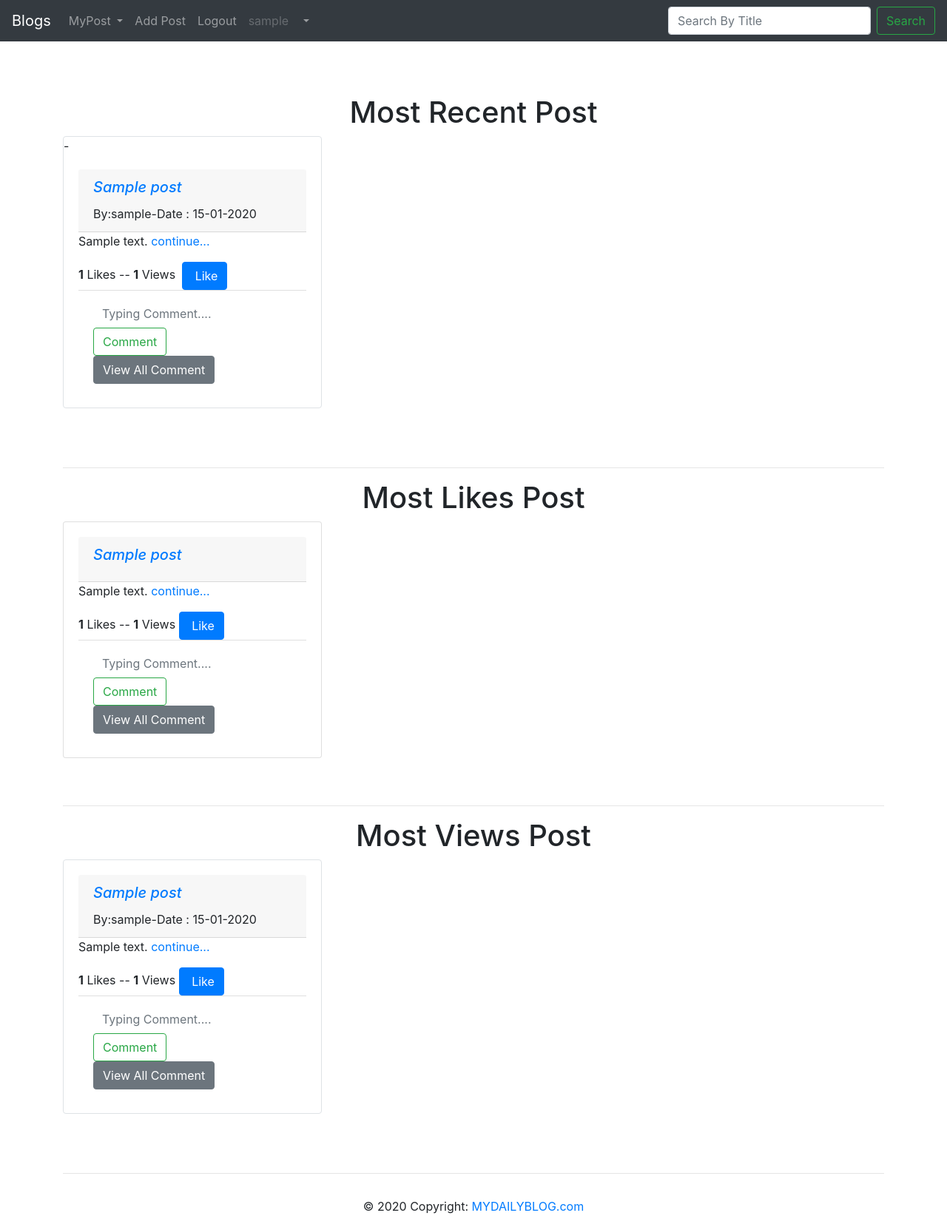
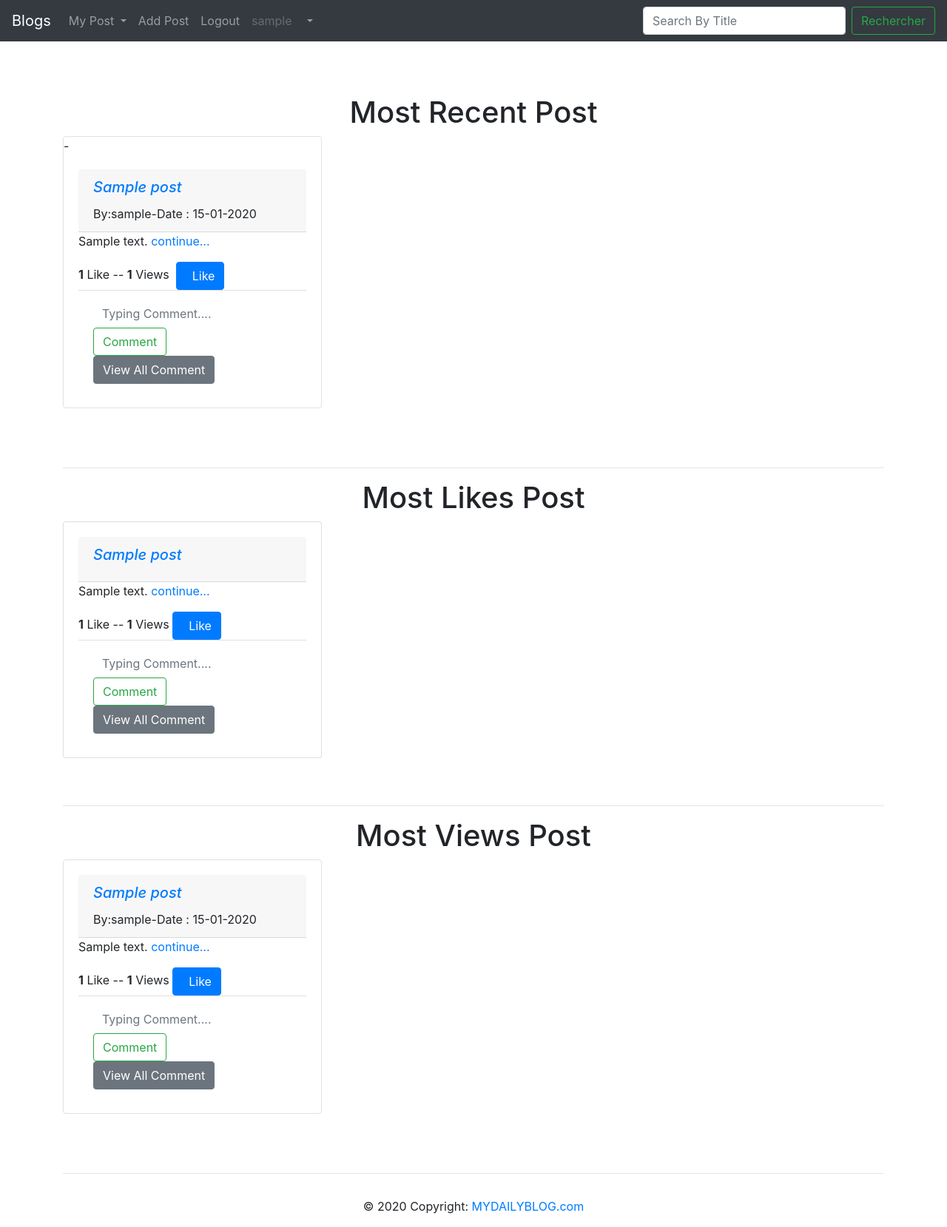
Before and after one commit to yash42408/my-daily-blog, a Django app: page /blog/home/ in a window 1280 px wide. Shown: the whole page at 74% size. Run offline with Django 3.2, Linux system fonts and the light colour scheme; a user stored in the database is signed in; tables that the repository leaves empty hold one stand-in row (values such as "Sample post"); parts of the project's set-up code (start-up, migrations or seed data) failed here and were passed over; some libraries are stand-ins or nearby versions.

Commit message:
change the translation

```diff
--- a/blog/templates/footer.html
+++ b/blog/templates/footer.html
@@ -1,8 +1,8 @@
-
+{% load i18n %}
 <footer class="page-footer font-small blue">
 
   <!-- Copyright -->
-  <div class="footer-copyright text-center py-3">© 2020 Copyright:
+  <div class="footer-copyright text-center py-3">{% trans "© 2020 Copyright" %}:
     <a href="localhost:8000"> MYDAILYBLOG.com</a>
   </div>
   <!-- Copyright -->
--- a/blog/templates/home.html
+++ b/blog/templates/home.html
@@ -1,4 +1,5 @@
 {% extends 'menu.html' %}
+{% load i18n %}
 {% block title%}
   Greeting of the day!
 {% endblock%}
@@ -14,7 +15,7 @@
 {% block content %}
 {% comment %} {% if user.is_authenticated %} {% endcomment %}
 <br/><br/>
-<h1 class="text-center">Most Recent Post</h1>
+<h1 class="text-center">{% trans "Most Recent Post" %}</h1>
 <div class="recent row">
  {% for recent_post in most_recent_post %}
   <div class="mostrecent col-md-4">
@@ -25,16 +26,16 @@
         By:{{recent_post.blogger}}-Date : {{recent_post.post_date|date:'d-m-Y'}}
       </div>
         <p class="card-text">{{recent_post.body|safe|truncatewords:"25"}} <a href="{% url 'articledetail' recent_post.id %}" > continue...</a></p>
-        <b class="output{{recent_post.id}}">{{recent_post.total_likes}}</b> Likes -- <b>{{recent_post.post_view}}</b> Views&nbsp
-        <a href="#" class="likebutton btn btn-primary" data-catid="{{recent_post.id}}">&nbspLike</a>
+        <b class="output{{recent_post.id}}">{{recent_post.total_likes}}</b> {% trans "Like" %} -- <b>{{recent_post.post_view}}</b> {% trans "Views" %}&nbsp
+        <a href="#" class="likebutton btn btn-primary" data-catid="{{recent_post.id}}">&nbsp {% trans "Like" %}</a>
         <br/>
 
         <div class="card-footer bg-transparent">
         <form class="commentform form-inline my-2 my-lg-0" method="POST" action="#" data-postid="{{recent_post.id}}" >
          {% csrf_token %}
          <input class="form-control transparent-input"  id="content{{recent_post.id}}" type="search" placeholder="Typing Comment...." name="title" aria-label="Search">
-         <button class="btn btn-outline-success my-2 my-sm-0" type="submit">Comment</button>&nbsp&nbsp
-          <a href="{% url 'articledetail' recent_post.id %}" class="btn btn-secondary">View All Comment</a>
+         <button class="btn btn-outline-success my-2 my-sm-0" type="submit">{% trans "Comment" %}</button>&nbsp&nbsp
+          <a href="{% url 'articledetail' recent_post.id %}" class="btn btn-secondary">{% trans "View All Comment" %}</a>
         </form>
         </div>
       </div>
@@ -54,7 +55,7 @@
 </div>
 {% endif %}
 <hr>
-<h1 class="text-center">Most Likes Post</h1>
+<h1 class="text-center">{% trans "Most Likes Post" %}</h1>
 <div class="like row">
 {% for like_post in most_likes_post  %}
   <div class="mostlike col-sm-4">
@@ -64,14 +65,14 @@
         <a href="{% url 'articledetail' like_post.id %}"><h5 class="card-title"><i>{{like_post.title}}</i></h5></a>
         </div>
           <p class="card-text">{{like_post.body|safe|truncatewords:"25"}} <a href="#" > continue...</a></p>
-          <b class="output{{like_post.id}}">{{like_post.total_likes}}</b> Likes -- <b>{{like_post.post_view}}</b> Views&nbsp<a href="#" class="likebutton btn btn-primary" data-catid="{{like_post.id}}">&nbspLike</a>
+          <b class="output{{like_post.id}}">{{like_post.total_likes}}</b> {% trans "Like" %} -- <b>{{like_post.post_view}}</b> {% trans "Views" %}&nbsp<a href="#" class="likebutton btn btn-primary" data-catid="{{like_post.id}}">&nbsp {% trans "Like" %}</a>
         <br>
       <div class="card-footer bg-transparent">
         <form class="commentform1 form-inline my-2 my-lg-0" method="POST" action="#" data-postid="{{like_post.id}}" >
          {% csrf_token %}
          <input class="form-control transparent-input" id="content1{{like_post.id}}" type="search" placeholder="Typing Comment...." name="title" aria-label="Search">
-         <button class="btn btn-outline-success my-2 my-sm-0" type="submit">Comment</button>&nbsp&nbsp
-          <a href="{% url 'articledetail' like_post.id %}" class="btn btn-secondary">View All Comment</a>
+         <button class="btn btn-outline-success my-2 my-sm-0" type="submit">{% trans "Comment" %}</button>&nbsp&nbsp
+          <a href="{% url 'articledetail' like_post.id %}" class="btn btn-secondary">{% trans "View All Comment" %}</a>
         </form>
       </div>
       </div>
@@ -89,7 +90,7 @@
 </div>
 {% endif %}
 <hr>
-<h1 class="text-center">Most Views Post</h1>
+<h1 class="text-center">{% trans "Most Views Post" %}</h1>
 <div class="view row">
  {% for view_post in most_views_post %}
   <div class="mostview col-md-4">
@@ -100,15 +101,15 @@
         By:{{view_post.blogger}}-Date : {{view_post.post_date|date:'d-m-Y'}}
       </div>
         <p class="card-text">{{view_post.body|safe|truncatewords:"25"}} <a href="{% url 'articledetail' view_post.id %}" > continue...</a></p>
-        <b class="output{{view_post.id}}">{{view_post.total_likes}}</b> Likes -- <b>{{view_post.post_view}}</b> Views&nbsp<a href="#" class="likebutton btn btn-primary" data-catid="{{view_post.id}}">&nbspLike</a>
+        <b class="output{{view_post.id}}">{{view_post.total_likes}}</b> {% trans "Like" %} -- <b>{{view_post.post_view}}</b> {% trans "Views" %}&nbsp<a href="#" class="likebutton btn btn-primary" data-catid="{{view_post.id}}">&nbsp {% trans "Like" %}</a>
         <br/>
 
         <div class="card-footer bg-transparent">
         <form class="commentform2 form-inline my-2 my-lg-0" method="POST" action="#" data-postid="{{view_post.id}}" >
          {% csrf_token %}
          <input class="form-control transparent-input"  id="content2{{view_post.id}}" type="search" placeholder="Typing Comment...." name="title" aria-label="Search">
-         <button class="btn btn-outline-success my-2 my-sm-0" type="submit">Comment</button>&nbsp&nbsp
-          <a href="{% url 'articledetail' view_post.id %}" class="btn btn-secondary">View All Comment</a>
+         <button class="btn btn-outline-success my-2 my-sm-0" type="submit">{% trans "Comment" %}</button>&nbsp&nbsp
+          <a href="{% url 'articledetail' view_post.id %}" class="btn btn-secondary">{% trans "View All Comment" %}</a>
         </form>
         </div>
       </div>
@@ -172,7 +173,7 @@ $(document).ready(function(){
                ' <a href="/blog/post/'+data.pk+'"><h5 class="card-title"><i>'+data.fields.title+'</i></h5></a>'+'By :'+user_data.fields.username+' Date: '+data.fields.post_date.split("-").reverse().join("-")+
                '</div>'+
                 '<p class="card-text">'+data.fields.body.slice(0,200)+' <a href="/blog/post/'+data.pk+'" > continue...</a></p>'+
-               ' <b class="output'+data.pk+'">'+data.fields.likes.length+'</b> Likes -- <b>'+data.fields.post_view+'</b> Views<a href="#" class="likebutton btn btn-primary" data-catid="'+data.pk+'">Like</a>'+
+               ' <b class="output'+data.pk+'">'+data.fields.likes.length+'</b> '+'{% trans "Like" %}'+'-- <b>'+data.fields.post_view+'</b> Views<a href="#" class="likebutton btn btn-primary" data-catid="'+data.pk+'">Like</a>'+
                ' <br>'+
                '<div class="card-footer bg-transparent">'+
               '<form class="commentform form-inline my-2 my-lg-0" method="POST" action="#" data-postid="'+data.pk+'" >'+
--- a/blog/templates/menu.html
+++ b/blog/templates/menu.html
@@ -1,5 +1,6 @@
 <!doctype html>
 {% load static %}
+{% load i18n %}
 <html lang="en">
   <head>
     <!-- Required meta tags -->
@@ -34,21 +35,21 @@
      {% if user.is_authenticated %}
         {% if user.is_blogger %}
          <li class="nav-item dropdown">
-          <a class="nav-link dropdown-toggle" href="#" id="navbarDropdown" role="button" data-toggle="dropdown" aria-haspopup="true" aria-expanded="false">MyPost
+          <a class="nav-link dropdown-toggle" href="#" id="navbarDropdown" role="button" data-toggle="dropdown" aria-haspopup="true" aria-expanded="false">{% trans "My Post" %}
           </a>
           <div class="dropdown-menu" aria-labelledby="navbarDropdown">
-          <a class="dropdown-item" href="{% url 'mypost' user.id %}">My All Post</a>
-          <a class="dropdown-item" href="{% url 'my-publish-post' %}">My Publish Post</a>
-          <a class="dropdown-item" href="{% url 'my-unpublish-post' %}">My Unpublish Post</a>
+          <a class="dropdown-item" href="{% url 'mypost' user.id %}">{% trans "My All Post" %}</a>
+          <a class="dropdown-item" href="{% url 'my-publish-post' %}">{% trans "My Publish Post" %}</a>
+          <a class="dropdown-item" href="{% url 'my-unpublish-post' %}">{% trans "My Unpublish Post" %}</a>
           <div class="dropdown-divider"></div>
-          <a class="dropdown-item" href="{% url 'my-archive-post' %}">My Archive Post</a>
+          <a class="dropdown-item" href="{% url 'my-archive-post' %}">{% trans "My Archive Post" %}</a>
         </div>
          </li>
         <li class="nav-item">
-          <a class="nav-link" href="{% url 'addpost'%}">Add Post</a>
+          <a class="nav-link" href="{% url 'addpost'%}">{% trans "Add Post" %}</a>
         </li>
         <li class="nav-item">
-          <a class="nav-link" href="{% url 'account_logout'%}">Logout</a>
+          <a class="nav-link" href="{% url 'account_logout'%}">{% trans "Logout" %}</a>
         </li>
         <li class="nav-item">
         <a class="nav-link disabled" href="#">{{user.username}}</a>
@@ -58,17 +59,17 @@
 
         </a>
         <div class="dropdown-menu" aria-labelledby="navbarDropdown">
-          <a class="dropdown-item" href="{% url 'userprofile' %}">Profile</a>
-          <a class="dropdown-item" href="#">Another action</a>
+          <a class="dropdown-item" href="{% url 'userprofile' %}">{% trans "Profile" %}</a>
+          <a class="dropdown-item" href="#">{% trans "Anthor Action" %}</a>
           <div class="dropdown-divider"></div>
-          <a class="dropdown-item" href="#">Something else here</a>
+          <a class="dropdown-item" href="#">{% trans "Something else here" %}</a>
         </div>
       </li>
 
 
       {% else %}
         <li class="nav-item">
-          <a class="nav-link" href="{% url 'account_logout'%}">Logout</a>
+          <a class="nav-link" href="{% url 'account_logout'%}">{% trans "Logout" %}</a>
         </li>
         <li class="nav-item">
         <a class="nav-link disabled" href="#">{{user.username}}</a>
@@ -78,25 +79,25 @@
 
         </a>
         <div class="dropdown-menu" aria-labelledby="navbarDropdown">
-          <a class="dropdown-item" href="{% url 'userprofile' %}">Profile</a>
+          <a class="dropdown-item" href="{% url 'userprofile' %}">{% trans "Profile" %}</a>
           <div class="dropdown-divider"></div>
-          <a class="dropdown-item" href="#">Something else here</a>
+          <a class="dropdown-item" href="#">{% trans "Something else here" %}</a>
         </div>
       </li>
         {% endif %}
      {% else %}
         <li class="nav-item">
-        <a class="nav-link" href="{% url 'account_signup'%}">register</a>
+        <a class="nav-link" href="{% url 'account_signup'%}">{% trans "Sign Up" %}</a>
       </li>
       <li class="nav-item">
-        <a class="nav-link" href="{% url 'account_login'%}">Login</a>
+        <a class="nav-link" href="{% url 'account_login'%}">{% trans "Sign In" %}</a>
       </li>
      {% endif %}
     </ul>
     <form class="form-inline my-2 my-lg-0" method="post" action="{% url 'search-by-title' %}">
        {% csrf_token %}
       <input class="form-control mr-sm-2" type="search" placeholder="Search By Title" name="title" aria-label="Search">
-      <button class="btn btn-outline-success my-2 my-sm-0" type="submit">Search</button>
+      <button class="btn btn-outline-success my-2 my-sm-0" type="submit">{% trans "Search" %}</button>
     </form>
   </div>
 </nav>
--- a/member/templates/account/login.html
+++ b/member/templates/account/login.html
@@ -31,14 +31,14 @@ crossorigin="anonymous">
 
   {% endif %}
   {% csrf_token %}
-	<h1>Login Here</h1>
+	<h1>{% trans "Login Here" %}</h1>
   <input class="box" type="text" name="login" placeholder="Username" id="id_login" maxlength="150" required autocomplete="username"/>
   <input class="box" type="password" name="password" placeholder="Password" id="id_password" required autocomplete="current-password"/>
   {% if redirect_field_value %}
   <input type="hidden" name="{{ redirect_field_name }}" value="{{ redirect_field_value }}" />
   {% endif %}
   <button class="primaryAction" type="submit">{% trans "Sign In" %}</button>
-  <a href="{% url 'account_signup' %}"><h3>Signup Here</h3></a>
+  <a href="{% url 'account_signup' %}"><h3>{% trans "Signup Here" %}</h3></a>
 </form>
 </div>
 </div>
--- a/member/templates/account/signup.html
+++ b/member/templates/account/signup.html
@@ -30,7 +30,7 @@ crossorigin="anonymous">
 
   {% endif %}
   {% csrf_token %}
-  	<h1>Signup Here</h1>
+  	<h1>{% trans "Signup Here" %}</h1>
 <input class="box" type="text" name="username" placeholder="Username" autocomplete="username" minlength="1" maxlength="150" required id="id_username"/>
 <input class="box" type="email" name="email" placeholder="E-mail address" autocomplete="email" id="id_email"/>
 <input class="box" type="text" name="first_name" maxlength="30"placeholder="First Name" required id="id_first_name"/>
```
Also changed, not shown: blog/templates/addpost.html (+4 -4 lines), blog/templates/mypost.html (+8 -8 lines), blog/templates/mypublishpost.html (+6 -6 lines), demo1/settings.py (+6 -1 lines), locale/fr/LC_MESSAGES/django.po (added), 1 other file.
